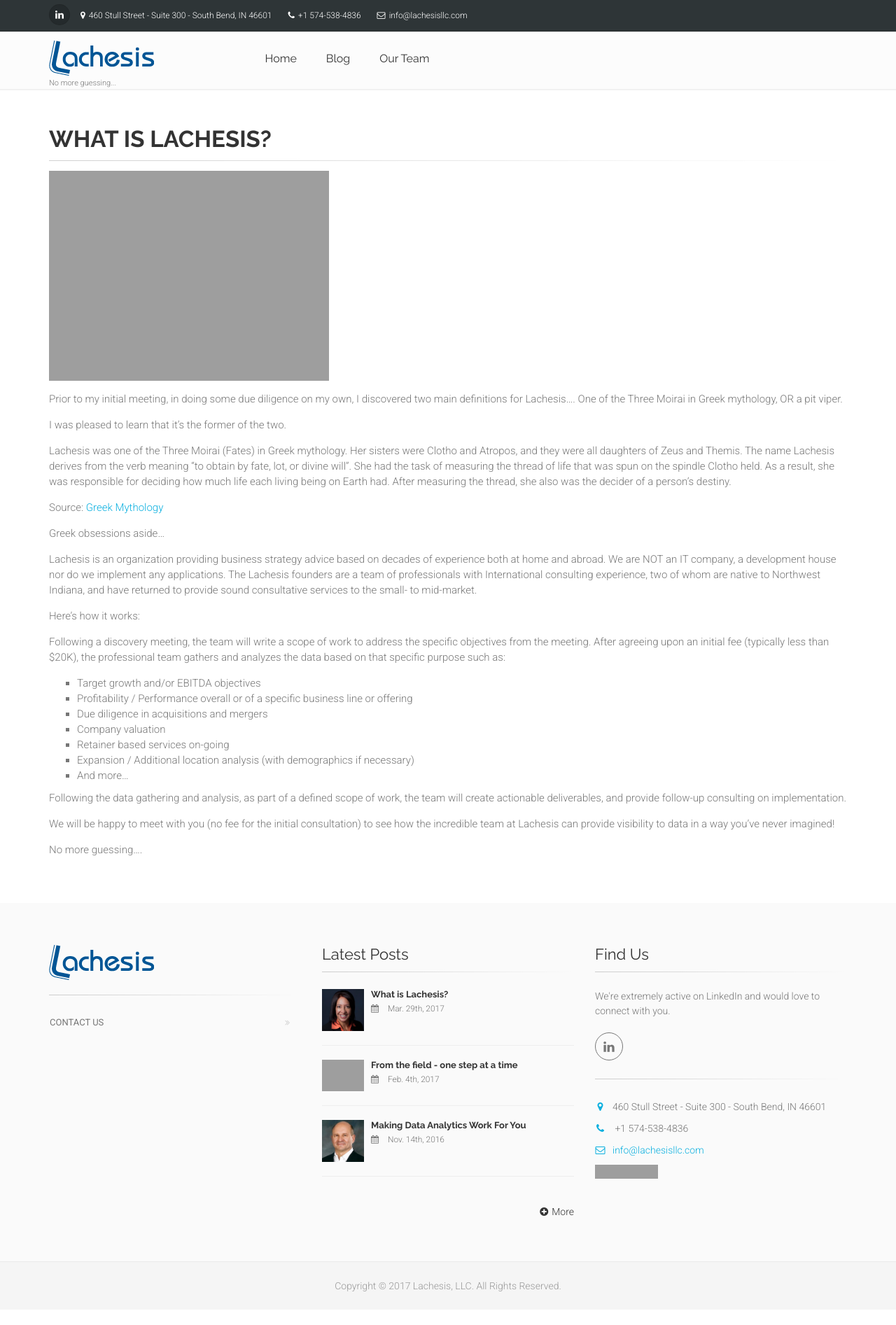
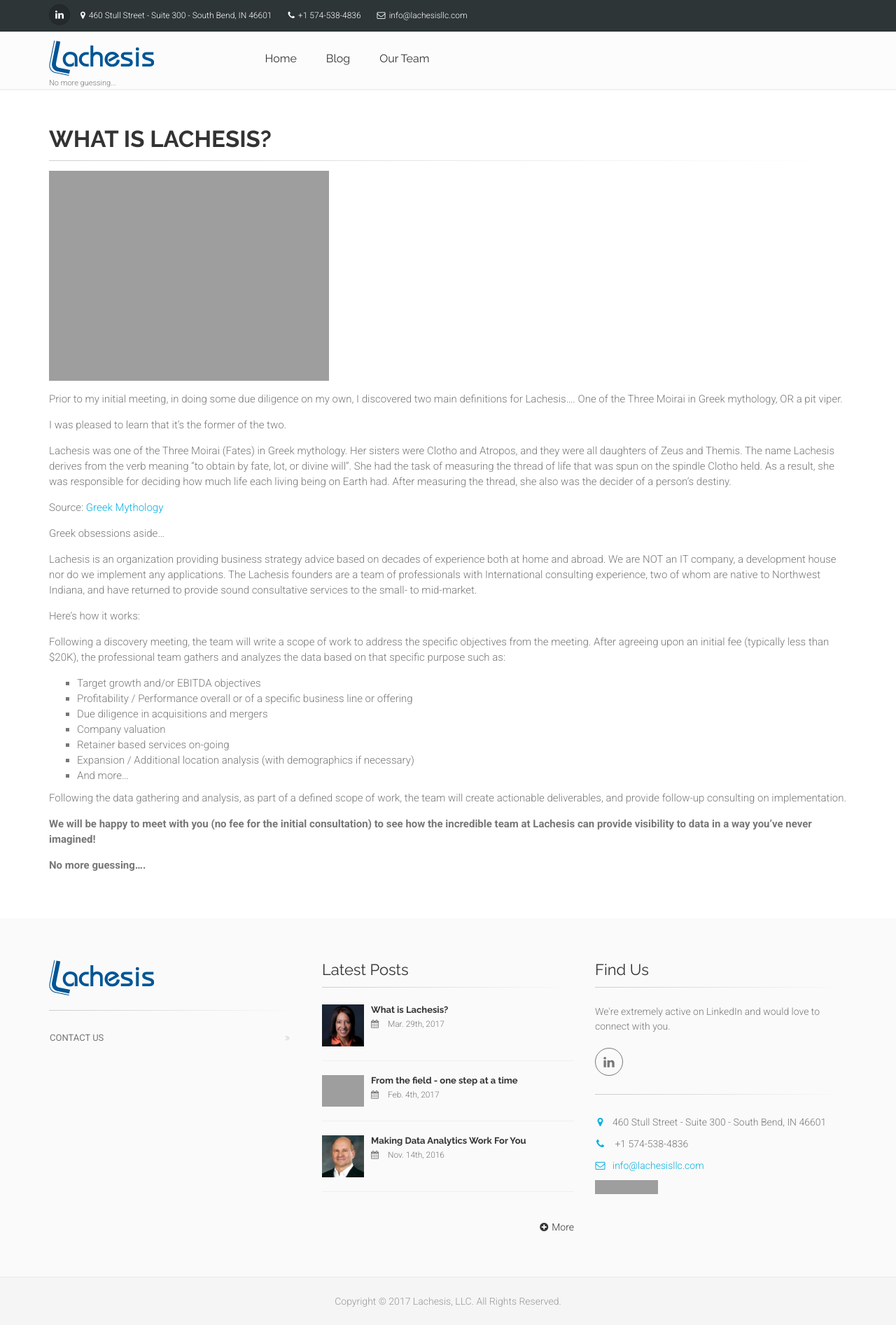
Before and after one commit to lachesisllc/lachesisllc.github.io, a Jekyll site: the page built from _posts/2017-03-29-what-is-lachesis.md, in a window 1280 px wide. Shown: the whole page at 70% size. Built offline with Jekyll 4.4.1, drawn with Linux system fonts in a browser that asks for light colours; before the commit the page ends 1871 px from its top, so only the background shows below that; grey boxes are pictures that could not be loaded.

Commit message:
added emphasis

```diff
--- a/_posts/2017-03-29-what-is-lachesis.md
+++ b/_posts/2017-03-29-what-is-lachesis.md
@@ -32,6 +32,6 @@
 
 Following the data gathering and analysis, as part of a defined scope of work, the team will create actionable deliverables, and provide follow-up consulting on implementation.
 
-We will be happy to meet with you (no fee for the initial consultation) to see how the incredible team at Lachesis can provide visibility to data in a way you've never imagined!
+__We will be happy to meet with you (no fee for the initial consultation) to see how the incredible team at Lachesis can provide visibility to data in a way you've never imagined!__
 
-No more guessing....
+__No more guessing....__
```
